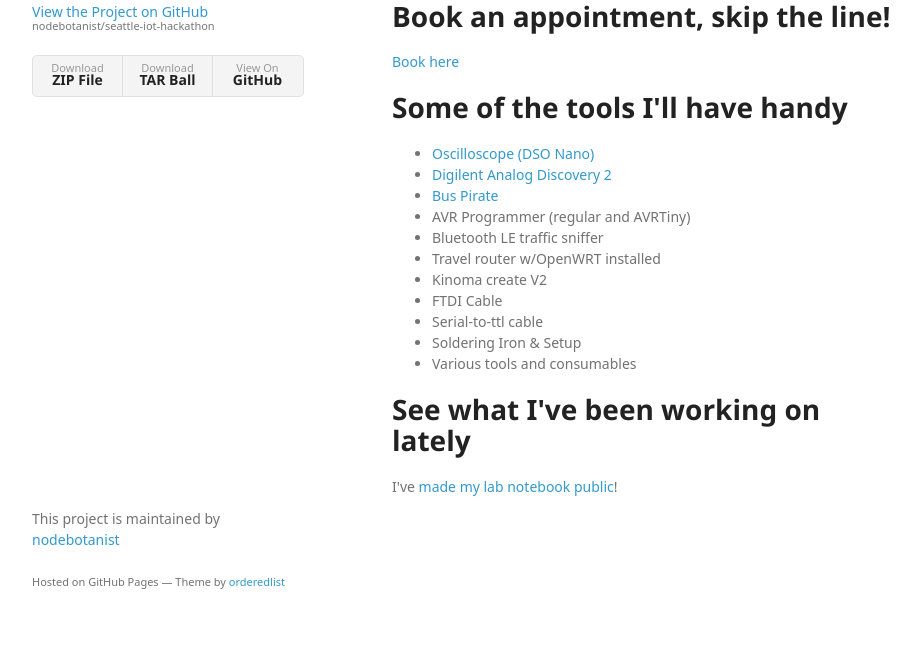
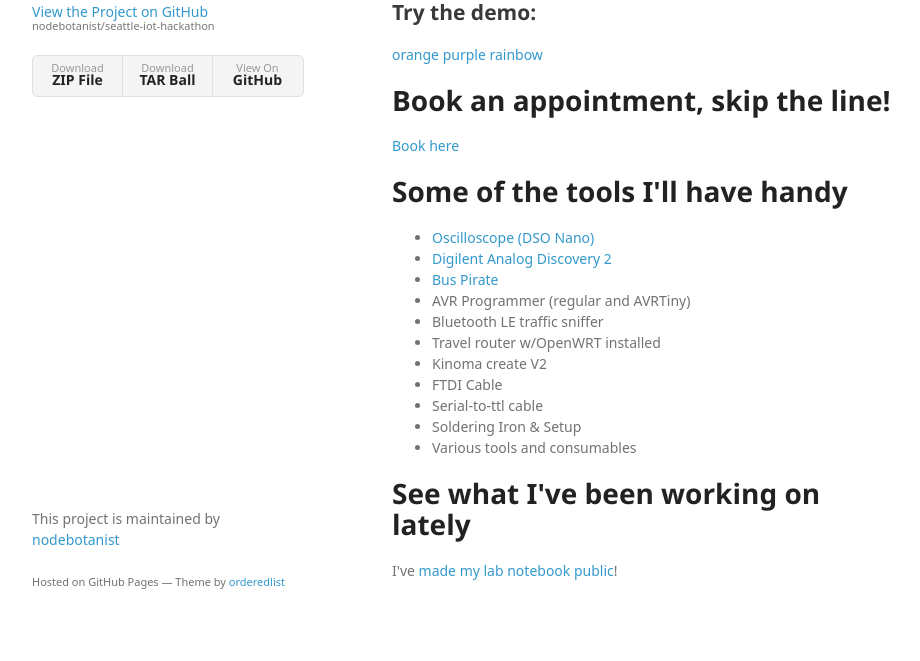
Before and after one commit to nodebotanist/seattle-iot-hackathon, a plain HTML site: page index.html in a window 1280 px wide. Shown: the part 139-800 px from the top of the page, without its empty margins (178-1098 px from the left). Drawn offline with Linux system fonts and the light colour scheme; a web font is replaced by a local one.

Commit message:
Create gh-pages branch via GitHub

```diff
--- a/index.html
+++ b/index.html
@@ -30,6 +30,13 @@
       <section>
         <h1>
 <a id="my-slides-and-demo-code-are-in-the-repo-this-is-linked-to" class="anchor" href="#my-slides-and-demo-code-are-in-the-repo-this-is-linked-to" aria-hidden="true"><span aria-hidden="true" class="octicon octicon-link"></span></a>My slides and demo code are in the repo this is linked to!</h1>
+
+<h2>
+<a id="try-the-demo" class="anchor" href="#try-the-demo" aria-hidden="true"><span aria-hidden="true" class="octicon octicon-link"></span></a>Try the demo:</h2>
+
+<p><a href="https://wt-the-nodebotani_st-0.run.webtask.io/SharkDemo?webtask_no_cache=1&amp;Body=orange">orange</a>
+<a href="https://wt-the-nodebotani_st-0.run.webtask.io/SharkDemo?webtask_no_cache=1&amp;Body=rebeccapurple">purple</a>
+<a href="https://wt-the-nodebotani_st-0.run.webtask.io/SharkDemo?webtask_no_cache=1&amp;Body=rainbow">rainbow</a></p>
 
 <h1>
 <a id="book-an-appointment-skip-the-line" class="anchor" href="#book-an-appointment-skip-the-line" aria-hidden="true"><span aria-hidden="true" class="octicon octicon-link"></span></a>Book an appointment, skip the line!</h1>
--- a/params.json
+++ b/params.json
@@ -1,6 +1,6 @@
 {
   "name": "Seattle IoT Hackathon",
   "tagline": "",
-  "body": "# My slides and demo code are in the repo this is linked to!\r\n\r\n# Book an appointment, skip the line!\r\n\r\n[Book here](https://slotted.co/sea-int-nodebotanist)\r\n\r\n# Some of the tools I'll have handy\r\n\r\n* [Oscilloscope \\(DSO Nano\\)](https://www.seeedstudio.com/dso-nano-v3-p-1358.html)\r\n* [Digilent Analog Discovery 2](https://www.sparkfun.com/products/13929)\r\n* [Bus Pirate](http://dangerousprototypes.com/docs/Bus_Pirate)\r\n* AVR Programmer (regular and AVRTiny)\r\n* Bluetooth LE traffic sniffer\r\n* Travel router w/OpenWRT installed\r\n* Kinoma create V2\r\n* FTDI Cable\r\n* Serial-to-ttl cable\r\n* Soldering Iron & Setup\r\n* Various tools and consumables\r\n\r\n# See what I've been working on lately\r\n\r\nI've [made my lab notebook public](https://t.co/cEAAJ2hiG3)!",
+  "body": "# My slides and demo code are in the repo this is linked to!\r\n\r\n## Try the demo:\r\n\r\n[orange](https://wt-the-nodebotani_st-0.run.webtask.io/SharkDemo?webtask_no_cache=1&Body=orange)\r\n[purple](https://wt-the-nodebotani_st-0.run.webtask.io/SharkDemo?webtask_no_cache=1&Body=rebeccapurple)\r\n[rainbow](https://wt-the-nodebotani_st-0.run.webtask.io/SharkDemo?webtask_no_cache=1&Body=rainbow)\r\n\r\n# Book an appointment, skip the line!\r\n\r\n[Book here](https://slotted.co/sea-int-nodebotanist)\r\n\r\n# Some of the tools I'll have handy\r\n\r\n* [Oscilloscope \\(DSO Nano\\)](https://www.seeedstudio.com/dso-nano-v3-p-1358.html)\r\n* [Digilent Analog Discovery 2](https://www.sparkfun.com/products/13929)\r\n* [Bus Pirate](http://dangerousprototypes.com/docs/Bus_Pirate)\r\n* AVR Programmer (regular and AVRTiny)\r\n* Bluetooth LE traffic sniffer\r\n* Travel router w/OpenWRT installed\r\n* Kinoma create V2\r\n* FTDI Cable\r\n* Serial-to-ttl cable\r\n* Soldering Iron & Setup\r\n* Various tools and consumables\r\n\r\n# See what I've been working on lately\r\n\r\nI've [made my lab notebook public](https://t.co/cEAAJ2hiG3)!",
   "note": "Don't delete this file! It's used internally to help with page regeneration."
 }
```
